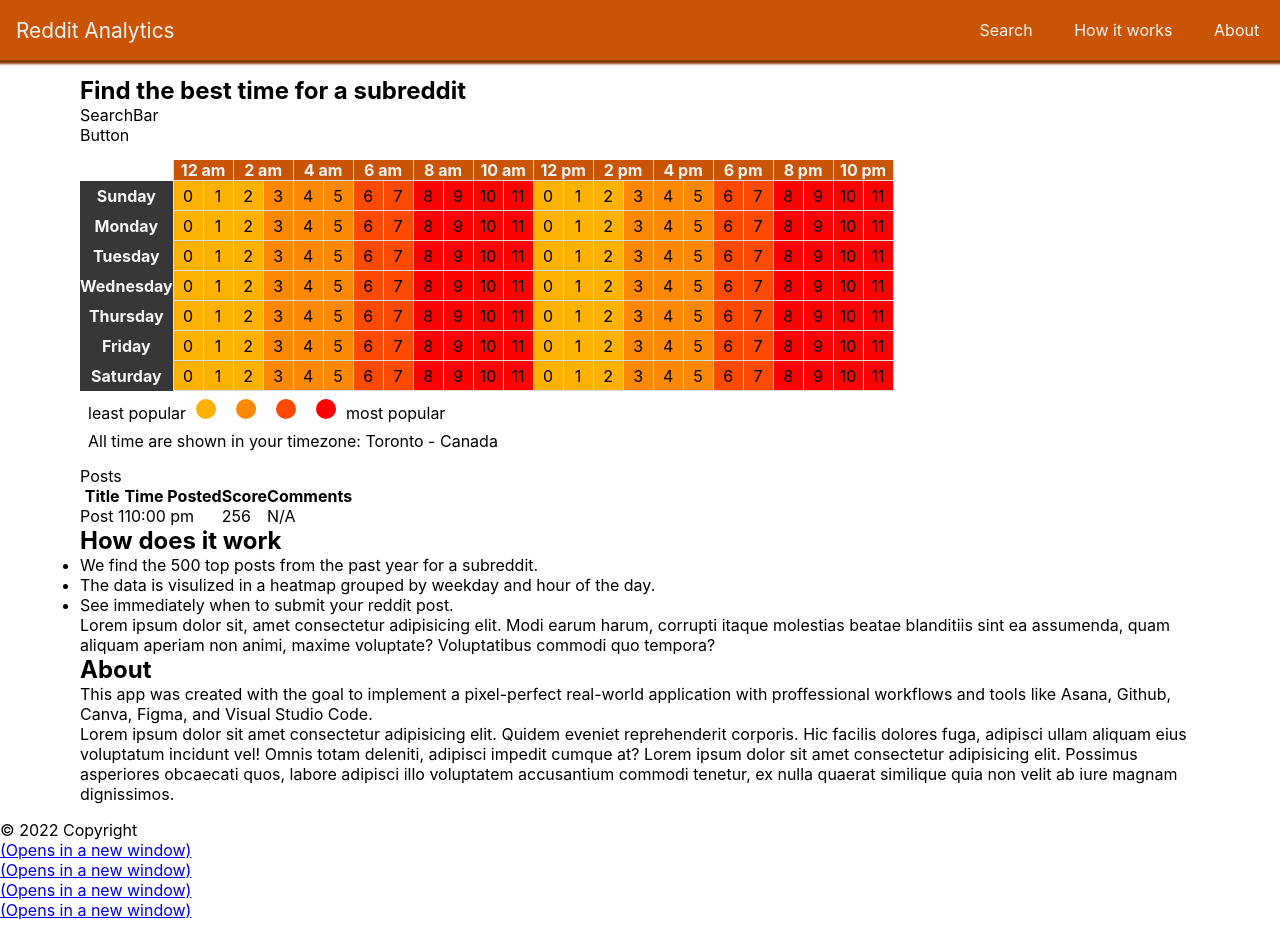
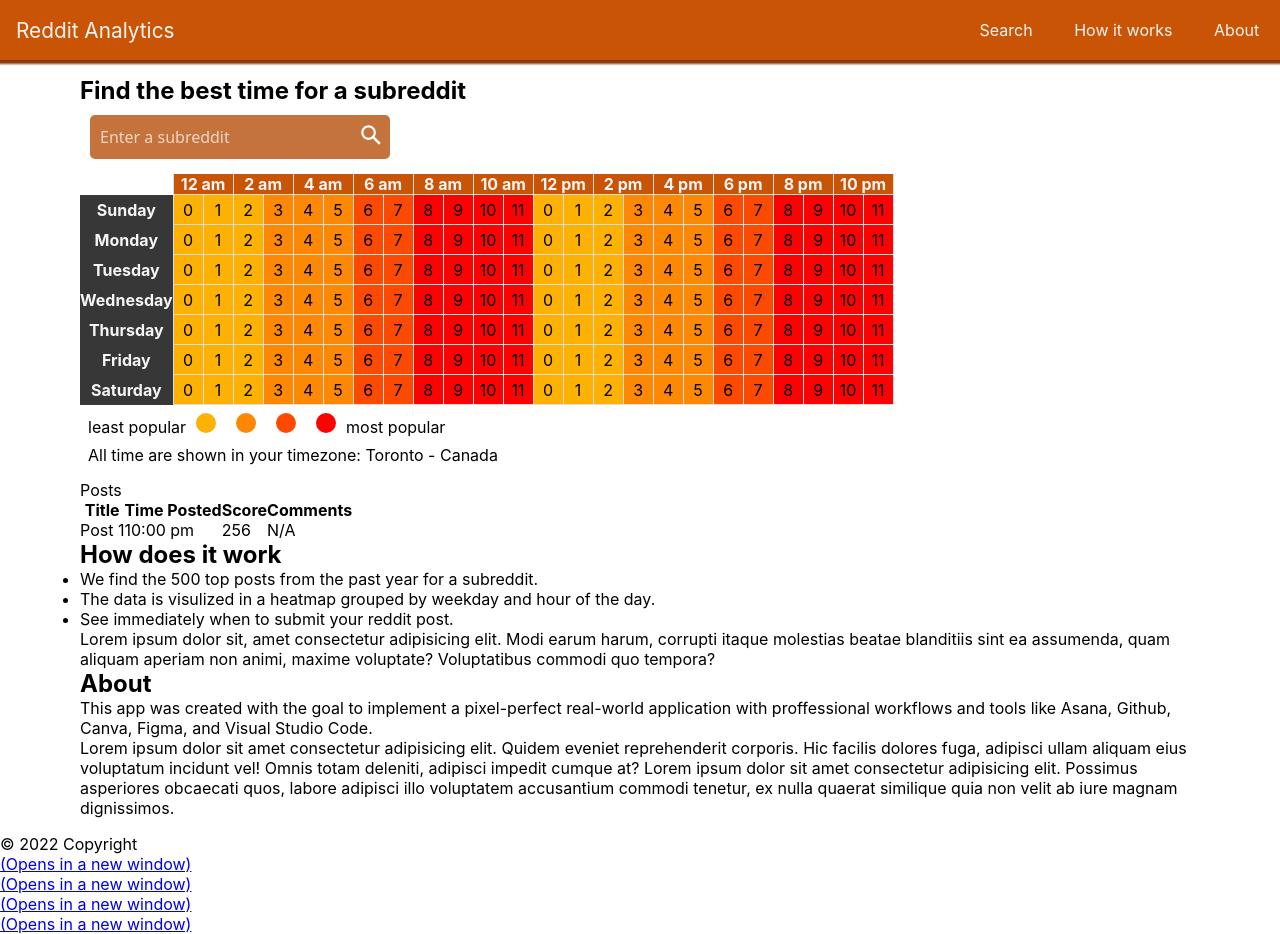
Before and after one commit to manuelleungchen/reddit-analytics, a React (Create React App) app: page / in a window 1280 px wide. Built offline with nearby package versions, Linux system fonts and the light colour scheme.

Commit message:
Added a searchbar component

```diff
--- a/src/App.js
+++ b/src/App.js
@@ -3,7 +3,6 @@
 
 // Importing App Components
 import Header from './components/Header/Header';
-import Button from './components/Button/Button';
 import SearchBar from './components/SearchBar/SearchBar';
 import Heatmap from './components/Heatmap/Heatmap';
 import Postslist from './components/Postslist/Postslist';
@@ -18,7 +17,6 @@
                     <h2>Find the best time for a subreddit</h2>
 
                     <SearchBar />
-                    <Button />
                     <Heatmap />
                     <Postslist />
                 </section>
--- a/src/components/Button/Button.js
+++ /dev/null
@@ -1,10 +0,0 @@
-import React from 'react';
-import styles from './Button.module.css';
-
-function Button() {
-  return (
-    <div>Button</div>
-  )
-}
-
-export default Button;
--- a/src/components/SearchBar/SearchBar.js
+++ b/src/components/SearchBar/SearchBar.js
@@ -1,11 +1,31 @@
-import React from 'react';
+import React, { useState } from 'react';
 import styles from './SearchBar.module.css';
 
 
 function SearchBar() {
-  return (
-    <div>SearchBar</div>
-  )
+
+    const [subredditSearch, setSubredditSearch] = useState("");
+
+    const handleInputChange = event => {
+        // Destructure the name and value properties off of event.target
+        // Update the appropriate state
+        const { value } = event.target;
+        setSubredditSearch(value);
+    };
+
+    const handleFormSubmit = event => {
+        // When the form is submitted, prevent its default behavior
+        event.preventDefault();
+        console.log(`getting subreddit data about ${subredditSearch}`)
+    };
+    return (
+        <form id='form' role={"search"} className={styles.searchbar} >
+            <input type="search" name='q' placeholder='Enter a subreddit' aria-label='Search and analyze a subreddit' className={styles.searchbarInput} value={subredditSearch} onChange={handleInputChange} />
+            <button className={styles.button} onClick={handleFormSubmit}>
+                <svg viewBox="0 0 1024 1024"><path class="path1" d="M848.471 928l-263.059-263.059c-48.941 36.706-110.118 55.059-177.412 55.059-171.294 0-312-140.706-312-312s140.706-312 312-312c171.294 0 312 140.706 312 312 0 67.294-24.471 128.471-55.059 177.412l263.059 263.059-79.529 79.529zM189.623 408.078c0 121.364 97.091 218.455 218.455 218.455s218.455-97.091 218.455-218.455c0-121.364-103.159-218.455-218.455-218.455-121.364 0-218.455 97.091-218.455 218.455z"></path></svg>
+            </button>
+        </form>
+    )
 }
 
 export default SearchBar;
--- a/src/components/SearchBar/SearchBar.module.css
+++ b/src/components/SearchBar/SearchBar.module.css
@@ -0,0 +1,41 @@
+
+
+.searchbar {
+    background-color: #c5733c;
+    width: 300px;
+    height: 44px;
+    border-radius: 5px;
+    display: flex;
+    flex-direction: row;
+    align-items: center;
+    margin: 10px;
+  }
+
+  .searchbar input {
+    all: unset;
+    font: 16px system-ui;
+    color: #fff;
+    height: 100%;
+    width: 100%;
+    padding: 6px 10px;
+  }
+
+  ::placeholder {
+    color: #fff;
+    opacity: 0.7;
+  }
+
+  .button {
+    all: unset;
+    cursor: pointer;
+    width: 44px;
+    height: 44px;
+  }
+
+  .button svg {
+    color: #fff;
+    fill: currentColor;
+    width: 34px;
+    height: 34px;
+    padding: 5px;
+  }
```
Also changed, not shown: src/components/Button/Button.module.css (deleted).
